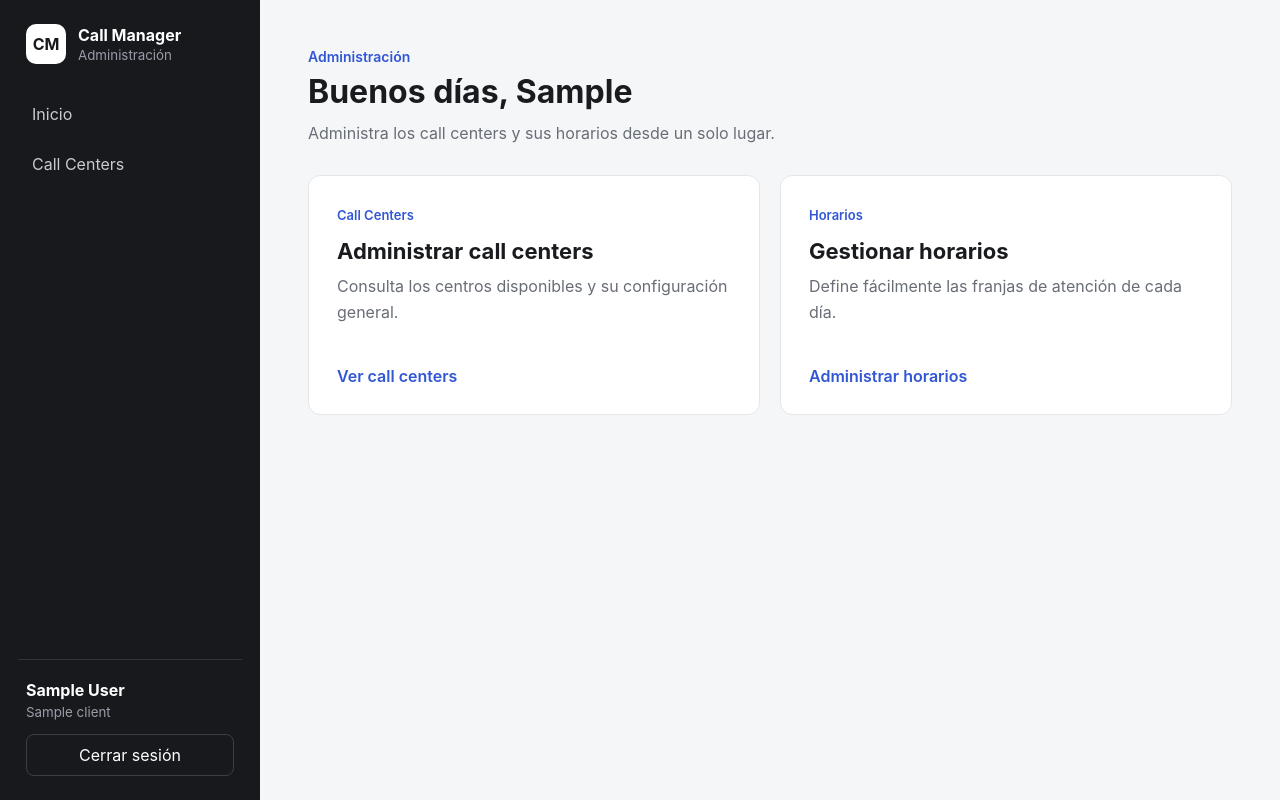
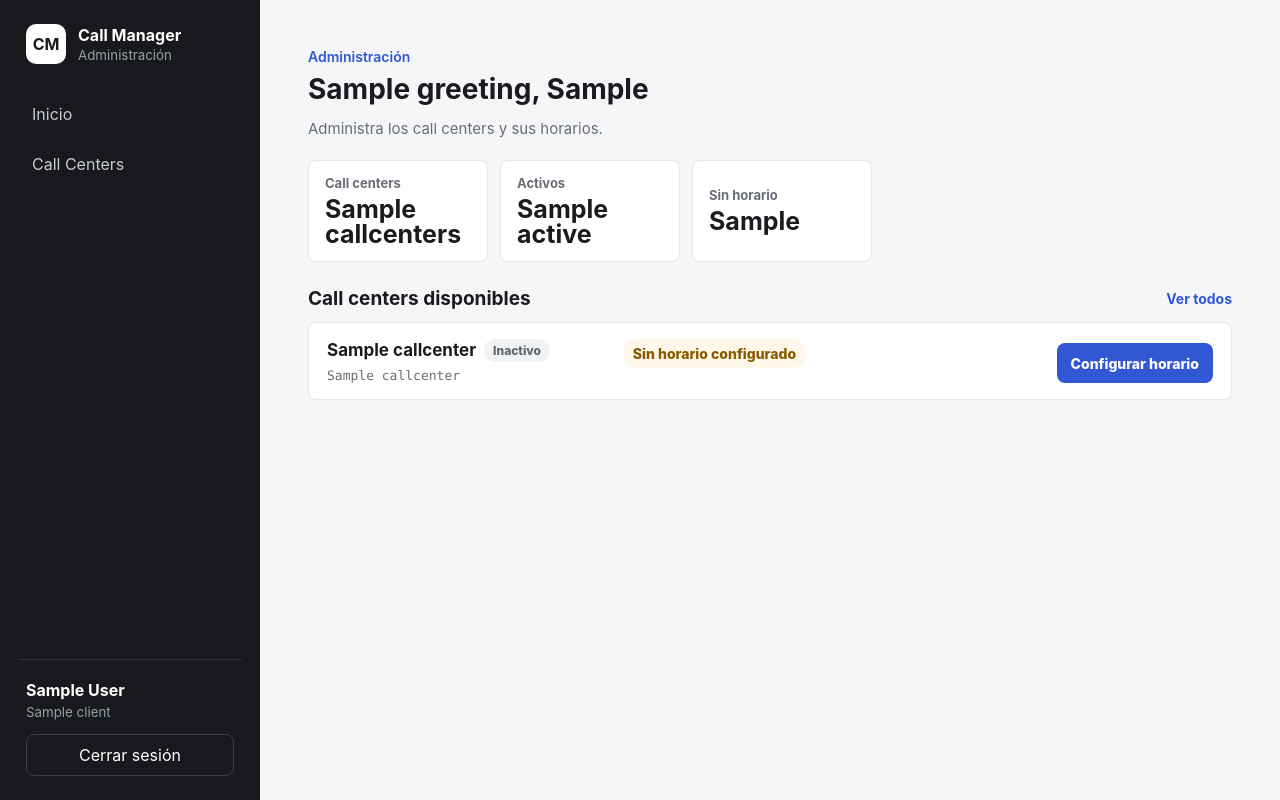
Before and after one commit to mrosero-01/call_center_manager_v2, a Django app: template templates/home.html in a window 1280 px wide. Run offline with Django 5.2, Linux system fonts and the light colour scheme; a user stored in the database is signed in; tables that the repository leaves empty hold one stand-in row (values such as "Sample post"); the template is opened without the code that fills it: most values are stand-ins (such as "Sample title", 1, 10 or a date in 2020).

Commit message:
mejornado la usabilidad de la seccion de inicio

```diff
--- /dev/null
+++ b/static/css/home.css
@@ -0,0 +1,261 @@
+.home-dashboard {
+    width: 100%;
+    max-width: 1400px;
+}
+
+.home-header {
+    margin-bottom: 22px;
+}
+
+.home-header h1 {
+    font-size: 28px;
+}
+
+.home-header .page-description {
+    max-width: 560px;
+    font-size: 15px;
+}
+
+.summary-grid {
+    display: grid;
+    grid-template-columns: repeat(3, minmax(0, 180px));
+    gap: 12px;
+    margin-bottom: 26px;
+}
+
+.summary-card {
+    min-height: 78px;
+    padding: 14px 16px;
+    border: 1px solid var(--border);
+    border-radius: 8px;
+    background: var(--surface);
+    display: flex;
+    flex-direction: column;
+    justify-content: center;
+    gap: 6px;
+}
+
+.summary-card span {
+    color: var(--text-secondary);
+    font-size: 13px;
+    font-weight: 700;
+}
+
+.summary-card strong {
+    color: var(--text-primary);
+    font-size: 25px;
+    line-height: 1;
+}
+
+.home-callcenters {
+    display: flex;
+    flex-direction: column;
+    gap: 12px;
+}
+
+.section-heading {
+    display: flex;
+    align-items: center;
+    justify-content: space-between;
+    gap: 16px;
+}
+
+.section-heading h2 {
+    margin: 0;
+    color: var(--text-primary);
+    font-size: 19px;
+    line-height: 1.2;
+}
+
+.section-heading a {
+    color: var(--accent);
+    font-size: 14px;
+    font-weight: 700;
+}
+
+.section-heading a:hover {
+    color: var(--accent-hover);
+}
+
+.callcenter-preview-list {
+    display: flex;
+    flex-direction: column;
+    gap: 10px;
+}
+
+.callcenter-preview-card,
+.empty-state {
+    padding: 16px 18px;
+    border: 1px solid var(--border);
+    border-radius: 8px;
+    background: var(--surface);
+}
+
+.callcenter-preview-card {
+    display: grid;
+    grid-template-columns: minmax(0, 1fr) auto;
+    gap: 20px;
+    align-items: end;
+}
+
+.callcenter-preview-main {
+    min-width: 0;
+    display: grid;
+    grid-template-columns: minmax(220px, 0.8fr) minmax(260px, 1.2fr);
+    gap: 20px;
+    align-items: start;
+}
+
+.callcenter-preview-title {
+    display: flex;
+    align-items: center;
+    flex-wrap: wrap;
+    gap: 8px;
+}
+
+.callcenter-preview-title h3 {
+    margin: 0;
+    color: var(--text-primary);
+    font-size: 17px;
+    line-height: 1.25;
+}
+
+.status-badge {
+    padding: 4px 9px;
+    border-radius: 999px;
+    font-size: 12px;
+    font-weight: 800;
+}
+
+.status-badge.is-active {
+    background: #e8f7ee;
+    color: #227443;
+}
+
+.status-badge.is-inactive {
+    background: #f1f2f4;
+    color: #5f6570;
+}
+
+.callcenter-code {
+    margin: 6px 0 0;
+    color: var(--text-secondary);
+    font-family:
+        ui-monospace,
+        SFMono-Regular,
+        Menlo,
+        Monaco,
+        Consolas,
+        monospace;
+    font-size: 13px;
+}
+
+.schedule-preview {
+    color: var(--text-secondary);
+    font-size: 14px;
+}
+
+.schedule-status {
+    margin: 0 0 7px;
+    color: var(--text-primary);
+    font-weight: 800;
+}
+
+.schedule-status.no-schedule {
+    width: fit-content;
+    padding: 6px 10px;
+    border-radius: 999px;
+    background: #fff7e8;
+    color: #8a5a00;
+}
+
+.schedule-lines {
+    display: flex;
+    flex-direction: column;
+    gap: 4px;
+}
+
+.schedule-lines p {
+    margin: 0;
+    line-height: 1.35;
+}
+
+.schedule-lines strong {
+    color: var(--text-primary);
+}
+
+.more-days {
+    color: var(--text-secondary);
+    font-weight: 700;
+}
+
+.schedule-action {
+    min-height: 40px;
+    padding: 0 14px;
+    border-radius: 8px;
+    background: var(--accent);
+    color: #ffffff;
+    font-size: 14px;
+    font-weight: 800;
+    display: inline-flex;
+    align-items: center;
+    justify-content: center;
+    white-space: nowrap;
+}
+
+.schedule-action:hover {
+    background: var(--accent-hover);
+}
+
+.empty-state {
+    color: var(--text-secondary);
+}
+
+.empty-state strong {
+    display: block;
+    margin-bottom: 6px;
+    color: var(--text-primary);
+}
+
+.empty-state p {
+    margin: 0;
+}
+
+@media (max-width: 1120px) {
+    .callcenter-preview-card,
+    .callcenter-preview-main {
+        grid-template-columns: 1fr;
+    }
+
+    .callcenter-preview-card {
+        align-items: stretch;
+    }
+
+    .schedule-action {
+        width: fit-content;
+    }
+}
+
+@media (max-width: 760px) {
+    .summary-grid {
+        grid-template-columns: 1fr;
+    }
+
+    .summary-card {
+        min-height: 68px;
+    }
+
+    .section-heading {
+        align-items: flex-start;
+        flex-direction: column;
+    }
+
+    .callcenter-preview-card,
+    .empty-state {
+        padding: 14px;
+    }
+
+    .schedule-action {
+        width: 100%;
+    }
+}
--- a/templates/home.html
+++ b/templates/home.html
@@ -1,72 +1,168 @@
 {% extends "layout/base.html" %}
+{% load static %}
 
 {% block title %}
 Inicio | Call Center Manager
 {% endblock %}
 
 
+{% block extra_css %}
+<link
+    rel="stylesheet"
+    href="{% static 'css/home.css' %}"
+>
+{% endblock %}
+
+
 {% block content %}
-<header class="page-header">
-    <div>
+<div class="home-dashboard">
+    <header class="page-header home-header">
         <p class="page-eyebrow">
             Administración
         </p>
 
         <h1>
-            Buenos días,
+            {{ greeting }},
             {{ request.user.first_name|default:request.user.username }}
         </h1>
 
         <p class="page-description">
-            Administra los call centers y sus horarios
-            desde un solo lugar.
+            Administra los call centers y sus horarios.
         </p>
-    </div>
-</header>
+    </header>
 
 
-<section class="quick-actions">
-    <article class="action-card">
-        <div>
-            <span class="action-label">
-                Call Centers
+    <section
+        class="summary-grid"
+        aria-label="Resumen"
+    >
+        <article class="summary-card">
+            <span>
+                Call centers
             </span>
 
-            <h2>
-                Administrar call centers
+            <strong>
+                {{ dashboard_summary.callcenters }}
+            </strong>
+        </article>
+
+        <article class="summary-card">
+            <span>
+                Activos
+            </span>
+
+            <strong>
+                {{ dashboard_summary.active }}
+            </strong>
+        </article>
+
+        <article class="summary-card">
+            <span>
+                Sin horario
+            </span>
+
+            <strong>
+                {{ dashboard_summary.without_schedule }}
+            </strong>
+        </article>
+    </section>
+
+
+    <section
+        class="home-callcenters"
+        aria-labelledby="home-callcenters-title"
+    >
+        <div class="section-heading">
+            <h2 id="home-callcenters-title">
+                Call centers disponibles
             </h2>
 
-            <p>
-                Consulta los centros disponibles y su
-                configuración general.
-            </p>
+            <a href="{% url 'callcenters:list' %}">
+                Ver todos
+            </a>
         </div>
 
-        <a href="{% url 'callcenters:list' %}">
-            Ver call centers
-        </a>
-    </article>
+        {% if callcenter_cards %}
+            <div class="callcenter-preview-list">
+                {% for item in callcenter_cards %}
+                    <article class="callcenter-preview-card">
+                        <div class="callcenter-preview-main">
+                            <div>
+                                <div class="callcenter-preview-title">
+                                    <h3>
+                                        {{ item.callcenter.name }}
+                                    </h3>
 
+                                    <span class="status-badge {% if item.callcenter.is_active %}is-active{% else %}is-inactive{% endif %}">
+                                        {% if item.callcenter.is_active %}
+                                            Activo
+                                        {% else %}
+                                            Inactivo
+                                        {% endif %}
+                                    </span>
+                                </div>
 
-    <article class="action-card">
-        <div>
-            <span class="action-label">
-                Horarios
-            </span>
+                                <p class="callcenter-code">
+                                    {{ item.callcenter.codename }}
+                                </p>
+                            </div>
 
-            <h2>
-                Gestionar horarios
-            </h2>
+                            <div class="schedule-preview">
+                                {% if item.schedule.has_schedule %}
+                                    <p class="schedule-status">
+                                        Horario configurado
+                                    </p>
 
-            <p>
-                Define fácilmente las franjas de atención
-                de cada día.
-            </p>
-        </div>
+                                    <div class="schedule-lines">
+                                        {% for day in item.schedule.days %}
+                                            <p>
+                                                <strong>
+                                                    {{ day.label }}:
+                                                </strong>
+                                                {{ day.summary }}
+                                            </p>
+                                        {% endfor %}
 
-        <a href="#">
-            Administrar horarios
-        </a>
-    </article>
-</section>
+                                        {% if item.schedule.extra_days %}
+                                            <p class="more-days">
+                                                + {{ item.schedule.extra_days }}
+                                                días más
+                                            </p>
+                                        {% endif %}
+                                    </div>
+                                {% else %}
+                                    <p class="schedule-status no-schedule">
+                                        Sin horario configurado
+                                    </p>
+                                {% endif %}
+                            </div>
+                        </div>
+
+                        <a
+                            class="schedule-action"
+                            href="{% url 'schedules:editor' item.callcenter.codename %}"
+                        >
+                            {% if item.schedule.has_schedule %}
+                                Gestionar horario
+                            {% else %}
+                                Configurar horario
+                            {% endif %}
+                        </a>
+                    </article>
+                {% endfor %}
+            </div>
+        {% else %}
+            <div class="empty-state">
+                <strong>
+                    No hay call centers disponibles.
+                </strong>
+
+                <p>
+                    Cuando exista al menos un call center visible,
+                    aparecerá en este resumen.
+                </p>
+            </div>
+        {% endif %}
+    </section>
+</div>
 {% endblock %}
```
Also changed, not shown: accounts/views.py (+124 -0 lines).
